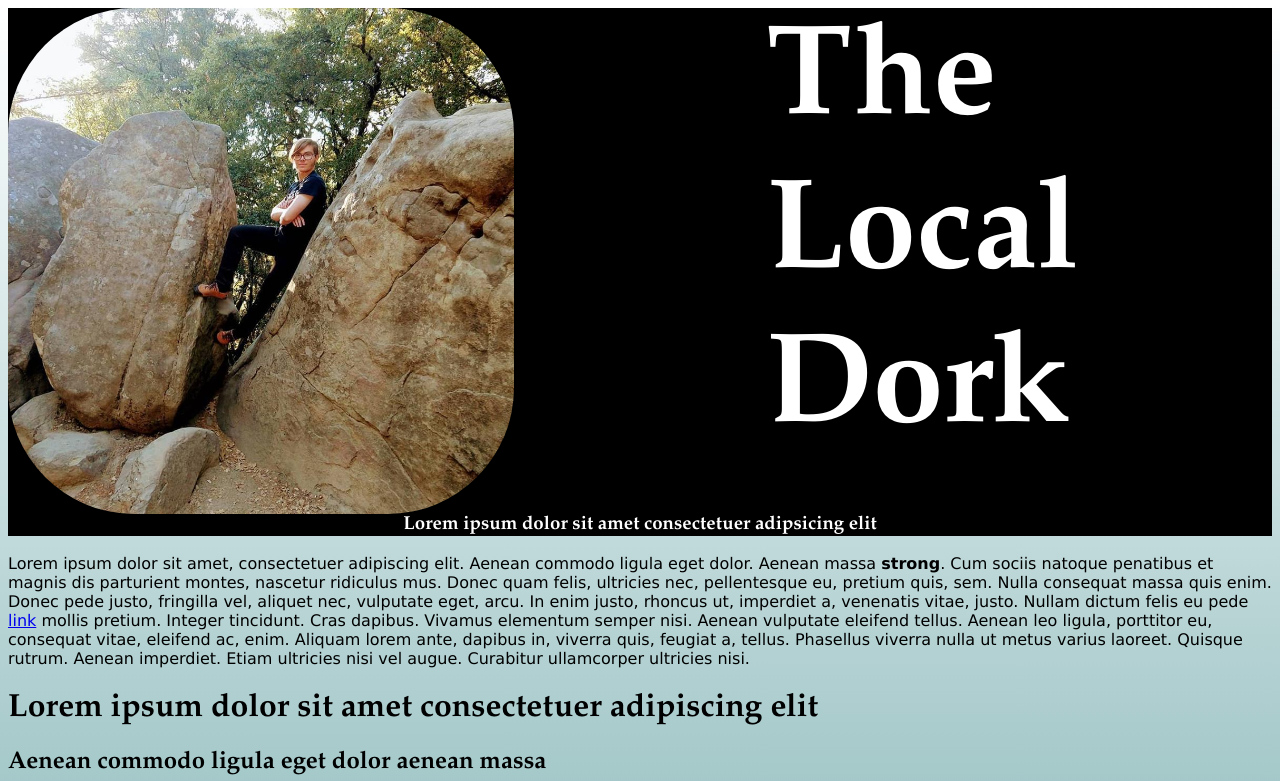
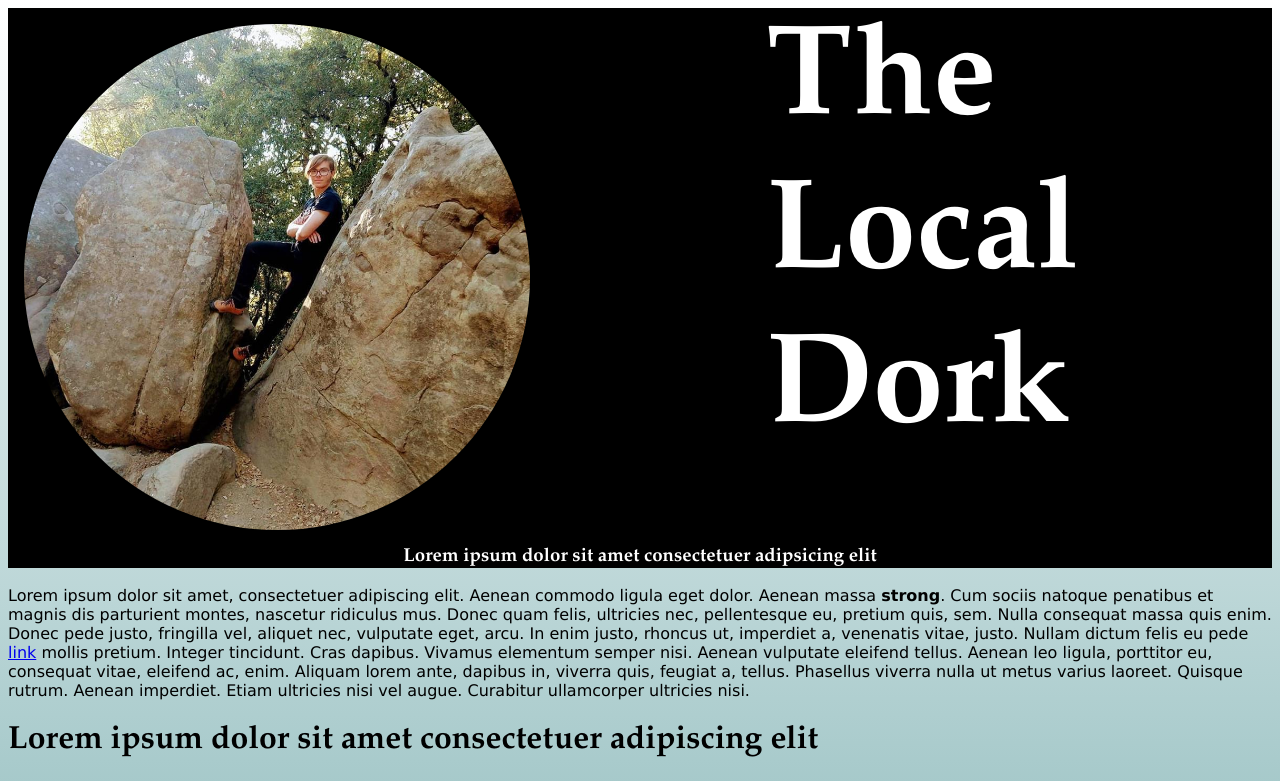
Before and after one commit to thelocaldork/thelocaldork.github.io, a plain HTML site: page index.html in a window 1280 px wide. Shown: the top 781 px of the page. Drawn offline with Linux system fonts and the light colour scheme.

Commit message:
Messing with photo size of the header

```diff
--- a/main.css
+++ b/main.css
@@ -31,8 +31,8 @@ header > h3
 
 header > img
 {
-	border-radius: 25%;
+	border-radius: 50%;
 	float: left;
 	max-width: 40%;
-	margin: auto;
+	margin: 1.0em;
 }
```
